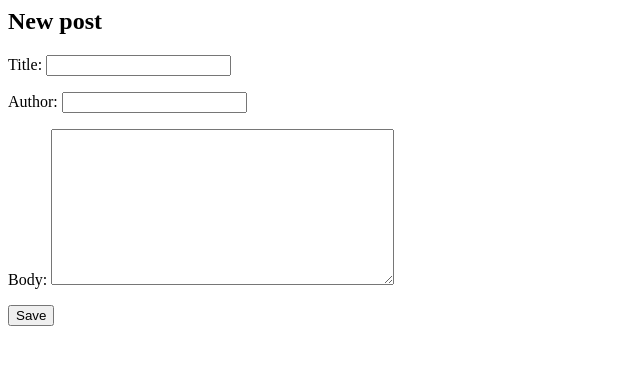
After one commit to Jaboleo/django-blog-app, a Django app: page /posts/new in a window 1280 px wide. The commit adds this page. Shown: the top 365 px of the page, without its empty margins (0-640 px from the left). Run offline with Django 3.2, Linux system fonts and the light colour scheme.

Commit message:
implemented new post creation feature

```diff
--- /dev/null
+++ b/articles/forms.py
@@ -0,0 +1,7 @@
+from django import forms
+from .models import Post
+
+class NewPostForm(forms.ModelForm):
+    class Meta:
+        model = Post
+        fields = ('title', 'author', 'body')
--- a/articles/templates/home.html
+++ b/articles/templates/home.html
@@ -1,4 +1,5 @@
 {%extends 'base.html' %}
     {%block content%}
+    <a href = "{% url 'new_post' %}">Add post</a>
         {% include "posts_view.html" %}
     {%endblock content%}
--- /dev/null
+++ b/articles/templates/new_post.html
@@ -0,0 +1,7 @@
+{% block content %}
+    <h2>New post</h2>
+    <form method="POST">{% csrf_token %}
+        {{ form.as_p }}
+        <button type="submit">Save</button>
+    </form>
+{% endblock %}
--- a/articles/urls.py
+++ b/articles/urls.py
@@ -1,7 +1,7 @@
 from django.urls import path
-from .views import HomePageView, PostsView
+from . import views
 
 urlpatterns = [
-    path('', HomePageView.as_view(), name='home'),
-    path('posts', PostsView.as_view(), name='posts')
+    path('', views.HomePageView.as_view(), name='home'),
+    path('posts/new', views.post_new, name='new_post')
 ]
--- a/articles/views.py
+++ b/articles/views.py
@@ -1,13 +1,20 @@
-from django.shortcuts import render
+from django.shortcuts import render, redirect
 from django.views.generic import TemplateView, ListView
 from .models import Post
-
+from .forms import NewPostForm
 
 # Create your views here.
 class HomePageView(ListView):
     model = Post
     template_name = 'home.html'
 
-class PostsView(ListView):
-    model = Post
-    template_name = 'posts_view.html'
+def post_new(request):
+    if request.method == "POST":
+        form = NewPostForm(request.POST)
+        if form.is_valid():
+            post = form.save()
+            post.save()
+            return redirect('home')
+    else:
+        form = NewPostForm()
+    return render(request, 'new_post.html', {'form': form})
```
Also changed, not shown: db.sqlite3, 1 other file.
